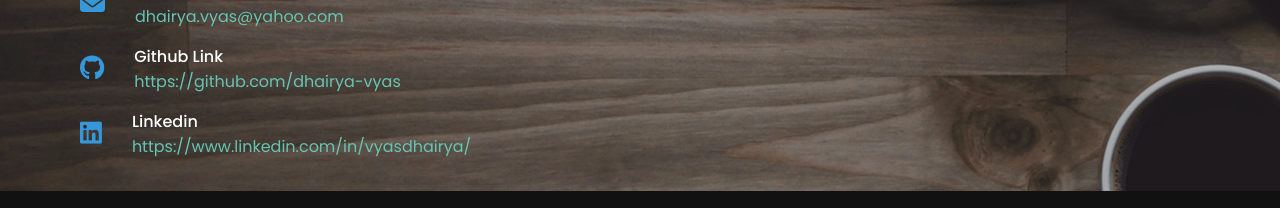
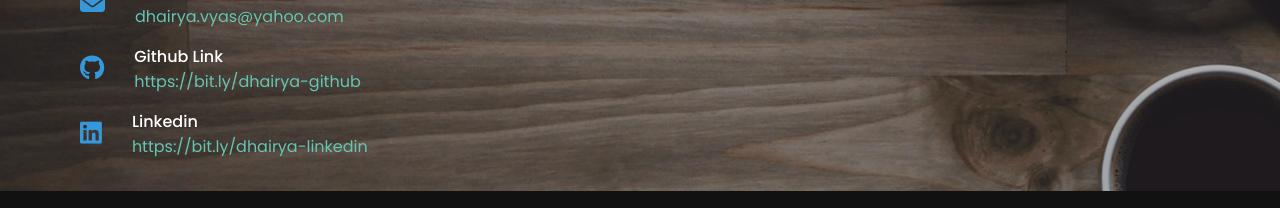
Before and after one commit to dhairya-vyas/Personal-portfolio-website, a plain HTML site: page index.html in a window 1280 px wide. Shown: the part 4936-5144 px from the top of the page. Drawn offline with nearby package versions, Linux system fonts and the light colour scheme.

Commit message:
Update index.html

```diff
--- a/index.html
+++ b/index.html
@@ -307,7 +307,7 @@
                             <i class="fab fa-github"></i>
                             <div class="info">
                                 <div class="head">Github Link</div>
-                                <div class="sub-title"> <div class="link"> <a href="https://github.com/dhairya-vyas" style="color: #65c5b5">https://github.com/dhairya-vyas</a></div></div>
+                                <div class="sub-title"> <div class="link"> <a href="https://github.com/dhairya-vyas" style="color: #65c5b5">https://bit.ly/dhairya-github</a></div></div>
 
                             </div>
                         </div>
@@ -315,7 +315,7 @@
                             <i class="fab fa-linkedin"></i>
                             <div class="info">
                                 <div class="head">Linkedin</div>
-                                <div class="sub-title"> <div class="link"> <a href="https://www.linkedin.com/in/vyasdhairya/" style="color: #65c5b5">https://www.linkedin.com/in/vyasdhairya/</a></div></div>
+                                <div class="sub-title"> <div class="link"> <a href="https://www.linkedin.com/in/vyasdhairya/" style="color: #65c5b5">https://bit.ly/dhairya-linkedin</a></div></div>
                             </div>
                         </div>
                     </div>
```
